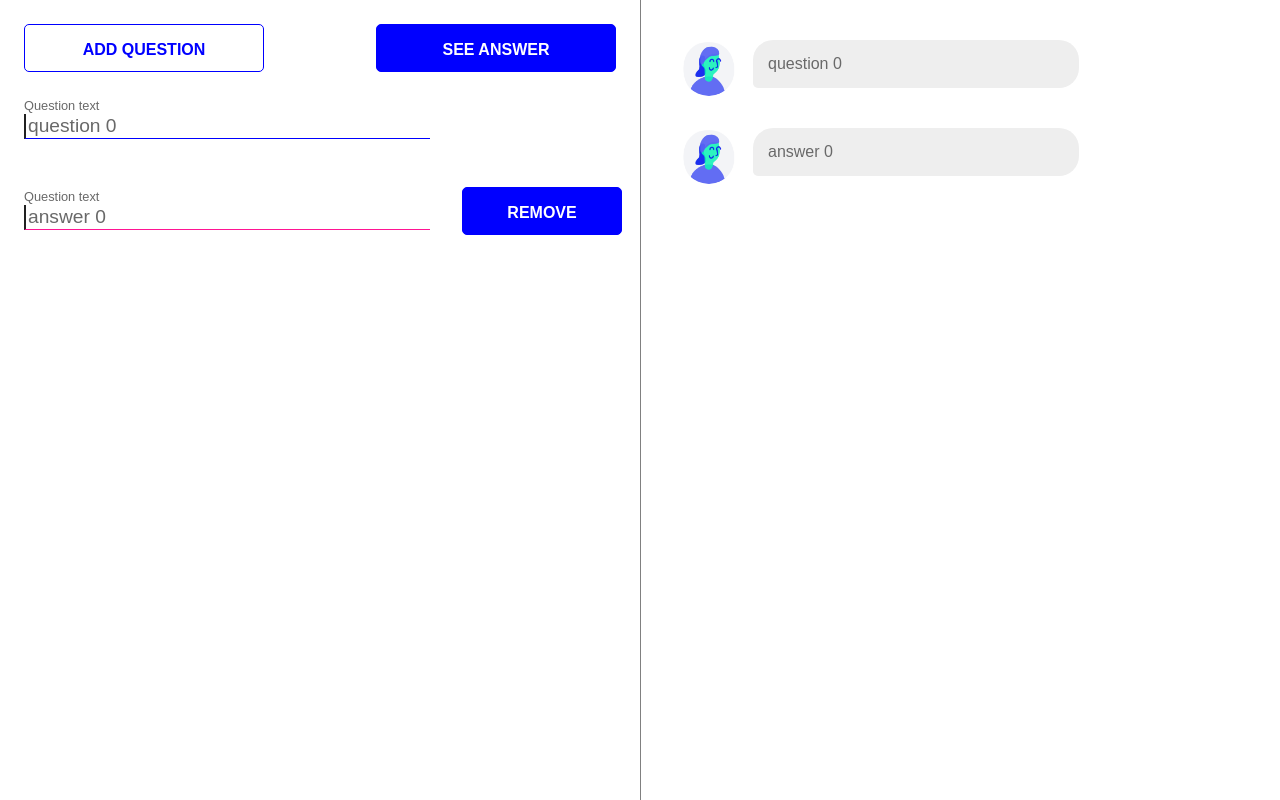
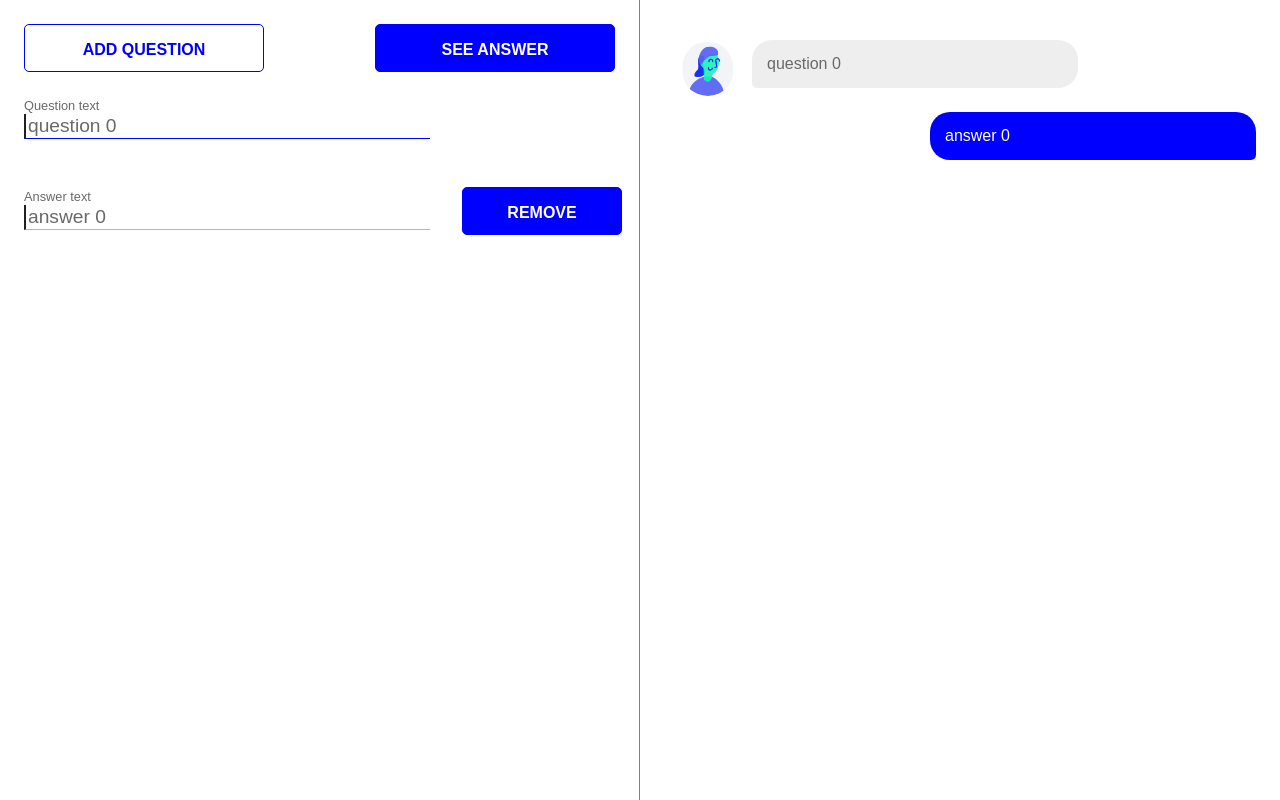
Before and after one commit to nxt-insurance/ucc, a React (Create React App) app: page / in a window 1280 px wide. Built offline with nearby package versions, Linux system fonts and the light colour scheme.

Commit message:
Styling of the message display section

```diff
--- a/src/App.js
+++ b/src/App.js
@@ -1,7 +1,7 @@
 import React, {Component} from 'react';
 import Button from './components/Button.js';
-import QuestionsToType from './components/QuestionsToType';
-import {QuestionsToShow} from "./components/QuestionsToShow";
+import MessagesToType from './components/MessagesToType';
+import {MessagesToShow} from "./components/MessagesToShow";
 import {StyleSheet, css} from 'aphrodite';
 
 
@@ -31,21 +31,17 @@ class App extends Component {
 
     handleInputChange = (index, newText) => {
         this.setState({
-            questions: this.state.questions.map((currentText, i) => {
+            questions: this.state.questions.map((currentMessage, i) => {
                 if (i === index) {
-                    return (
-                        {
-                            text: newText,
-                            type: this.state.questions.type
-                        }
-                    )
+                    console.log(this.state.questions);
+                    return {
+                        text: newText,
+                        type: currentMessage.type
+                    }
+
                 } else {
-                    return (
-                        {
-                            text: currentText.text,
-                            type: this.state.questions.type
-                        }
-                    )
+                    console.log(this.state.questions);
+                    return currentMessage
                 }
             })
         })
@@ -71,7 +67,7 @@ class App extends Component {
                         <Button onClick={this.handleClickAnswer} color="blue" text="See answer" size="long"/>
                     </div>
                     <div>
-                        <div>{this.state.questions.map((value, index) => <QuestionsToType
+                        <div>{this.state.questions.map((value, index) => <MessagesToType
                             index={index}
                             value={value.text}
                             type={value.type}
@@ -82,10 +78,11 @@ class App extends Component {
                     </div>
                 </div>
                 <div className={css(styles.seeSection)}>
-                    <div>{this.state.questions.map((item, index) => <QuestionsToShow
+                    <div>{this.state.questions.map((item, index) => <MessagesToShow
                         key={"see-q" + index}
                         index={index}
                         item={item.text}
+                        type={item.type}
                     />)}</div>
                 </div>
             </div>
@@ -102,7 +99,9 @@ const styles = StyleSheet.create({
         float: 'left',
         padding: '1.5rem',
         width: '50%',
-        boxSizing: 'border-box'
+        boxSizing: 'border-box',
+        borderRight: '1px solid grey',
+        minHeight: '100vh'
     },
 
     buttonContainer: {
@@ -112,11 +111,10 @@ const styles = StyleSheet.create({
 
     seeSection: {
         float: 'right',
-        borderLeft: '1px solid grey',
         height: '100vh',
         padding: '1.5rem',
         width: '50%',
-        boxSizing: 'border-box'
+        boxSizing: 'border-box',
     },
 
 });
--- a/src/components/Button.js
+++ b/src/components/Button.js
@@ -4,20 +4,20 @@ import {StyleSheet, css} from 'aphrodite';
 class Button extends React.Component {
 
     render() {
-        const classes = [styles.mainButton];
+        let buttonStyles = [styles.mainButton];
 
         if (this.props.color === 'blue') {
-            classes.push(styles.mainButtonBlue)
+            buttonStyles.push(styles.mainButtonBlue)
         } else if (this.props.color === 'white') {
-            classes.push(styles.mainButtonWhite)
+            buttonStyles.push(styles.mainButtonWhite)
         } else {
             throw new Error(`Color ${this.props.color} is not supported`)
         }
 
         if (this.props.size === 'long') {
-            classes.push(styles.mainButtonLong)
+            buttonStyles.push(styles.mainButtonLong)
         } else if (this.props.size === 'short') {
-            classes.push(styles.mainButtonShort)
+            buttonStyles.push(styles.mainButtonShort)
         } else {
             throw new Error(`Color ${this.props.size} is not supported`)
         };
@@ -25,7 +25,7 @@ class Button extends React.Component {
 
         return (
             <div>
-                <button className={css(classes)} onClick={this.props.onClick}>{this.props.text}</button>
+                <button className={css(buttonStyles)} onClick={this.props.onClick}>{this.props.text}</button>
             </div>
         )
     }
--- /dev/null
+++ b/src/components/MessagesToShow.js
@@ -0,0 +1,67 @@
+import React from 'react';
+import carla from "../carla.png";
+import { StyleSheet, css } from 'aphrodite';
+
+function MessagesToShow(props) {
+    const type = props.type;
+
+    let messageContainer = [styles.messageContainer];
+    let avatar = [styles.avatar]
+    let message = [styles.message];
+
+
+
+    if (type === 'answer') {
+        messageContainer.push(styles.answerPosition);
+        avatar.push(styles.avatarHidden);
+        message.push(styles.answer);
+    }
+
+    return (
+        <div className={css(messageContainer)} key={`questionToShow-${props.index}`}>
+            <img className={css(avatar)} src={carla} alt='Avatar of Carla'/>
+            <div className={css(message)} >{props.item}</div>
+        </div>
+    )
+}
+
+const styles = StyleSheet.create({
+    messageContainer: {
+        display: 'flex',
+        justifyContent: 'flex-start',
+        alignItems: 'flex-end'
+    },
+
+    answerPosition: {
+        justifyContent: 'flex-end'
+    },
+
+    avatar: {
+        height: '3.5rem',
+        width: '3.5rem',
+        borderRadius: '50%',
+        margin: '1rem'
+    },
+
+    avatarHidden: {
+        display: 'none'
+    },
+
+    message: {
+        color: 'dimgrey',
+        padding: '15px',
+        width: '50%',
+        backgroundColor: '#eeeeee',
+        borderRadius: '20px 20px 20px 5px',
+        marginBottom: '1.5rem',
+        overflow: 'hidden'
+    },
+
+    answer: {
+        color: 'white',
+        backgroundColor: 'blue',
+        borderRadius: '20px 20px 5px 20px'
+    }
+});
+
+export {MessagesToShow};
--- a/src/components/QuestionsToType.js
+++ b/src/components/MessagesToType.js
@@ -2,23 +2,24 @@ import React from 'react';
 import Button from './Button.js';
 import { StyleSheet, css } from 'aphrodite';
 
-const QuestionsToType = (props) => {
+const MessagesToType = (props) => {
     const index = props.index;
     const value = props.value;
     const type = props.type;
-    const inputStyle = [styles.questionToTypeInput];
+
+    let inputStyle = [styles.messageInput];
 
     if (type === 'answer') {
-        inputStyle.push(styles.answersToTypeInput);
+        inputStyle.push(styles.answer);
     }
 
     return (
-        <div className={css(styles.questionToTypeContainer)} key={`question-${index}`}>
-            <div className={css(styles.questionToType)}>
+        <div className={css(styles.messageContainer)} key={`question-${index}`}>
+            <div className={css(styles.message)}>
             <label
-                className={css(styles.questionToTypeLabel)}
+                className={css(styles.messageLabel)}
                 htmlFor={`question-${index}`}>
-                Question text
+                {type === 'question' ? "Question text" : "Answer text"}
             </label><br />
             <input
                 className={css(inputStyle)}
@@ -37,20 +38,20 @@ const QuestionsToType = (props) => {
 };
 
 const styles = StyleSheet.create({
-    questionToTypeContainer: {
+    messageContainer: {
         display: 'flex'
     },
 
-    questionToType: {
+    message: {
         marginBottom: '2rem'
     },
 
-    questionToTypeLabel: {
+    messageLabel: {
         fontSize: '0.8rem',
         color: 'dimgrey'
     },
 
-    questionToTypeInput: {
+    messageInput: {
         fontSize: '1.2rem',
         color: 'dimgrey',
         borderTop: 'none',
@@ -61,9 +62,9 @@ const styles = StyleSheet.create({
         marginRight: '2rem'
     },
 
-    answersToTypeInput: {
-        borderBottom: '1px solid deeppink'
+    answer: {
+        borderBottom: '1px solid #3df2c0'
     }
 });
 
-export default QuestionsToType;
+export default MessagesToType;
--- a/src/components/QuestionsToShow.js
+++ /dev/null
@@ -1,39 +0,0 @@
-import React from 'react';
-import carla from "../carla.png";
-import { StyleSheet, css } from 'aphrodite';
-
-function QuestionsToShow(props) {
-    return (
-        <div className={css(styles.questionToShow)} key={`questionToShow-${props.index}`}>
-            <img className={css(styles.avatarToShow)} src={carla} alt='Avatar of Carla'/>
-            <div className={css(styles.textToShow)} >{props.item}</div>
-        </div>
-    )
-}
-
-const styles = StyleSheet.create({
-    questionToShow: {
-        display: 'flex',
-        justifyContent: 'flex-start',
-        alignItems: 'flex-end'
-    },
-
-    avatarToShow: {
-        height: '3.5rem',
-        width: '3.5rem',
-        borderRadius: '50%',
-        margin: '1rem'
-    },
-
-    textToShow: {
-        color: 'dimgrey',
-        padding: '15px',
-        width: '50%',
-        backgroundColor: '#eeeeee',
-        borderRadius: '20px 20px 20px 5px',
-        marginBottom: '1.5rem'
-    },
-
-});
-
-export {QuestionsToShow};
```
